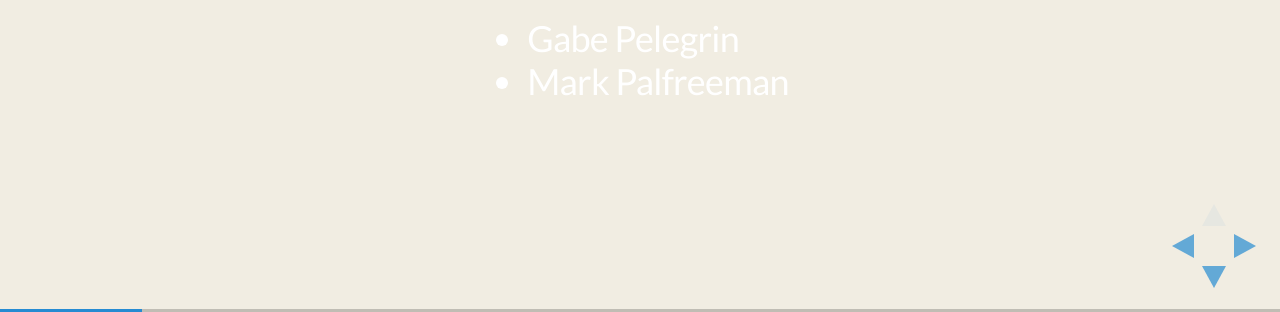
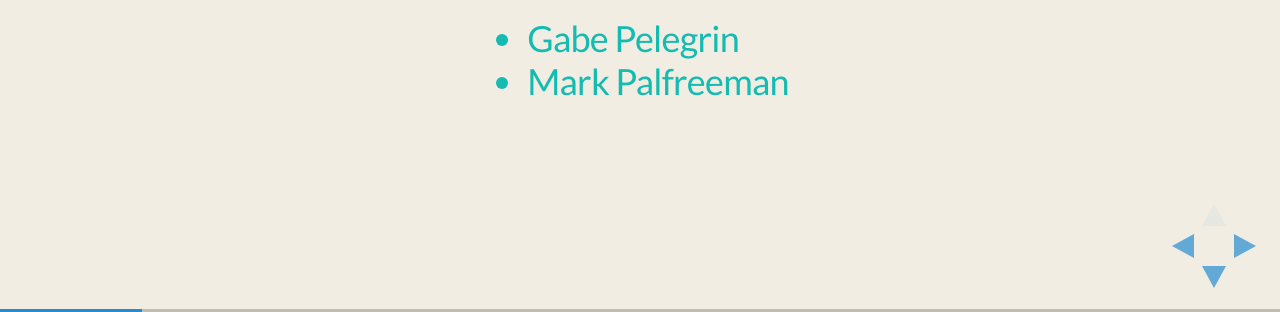
Before and after one commit to skilowg/ordr_presentation, a website: page index.html in a window 1280 px wide. Both pictures are taken after a click on the element 1251 px from the left and 734 px from the top of the page. Shown: the part 488-800 px from the top of the page. Drawn offline with nearby package versions, Linux system fonts and the light colour scheme.

Commit message:
Edit UL and LI style

```diff
--- a/css/theme/refactor.css
+++ b/css/theme/refactor.css
@@ -102,7 +102,7 @@ header {
 }
 
 ul li, ol li {
-  color: #fff;
+  color: #14bbb1;
 }
 
 /*Button*/
```
